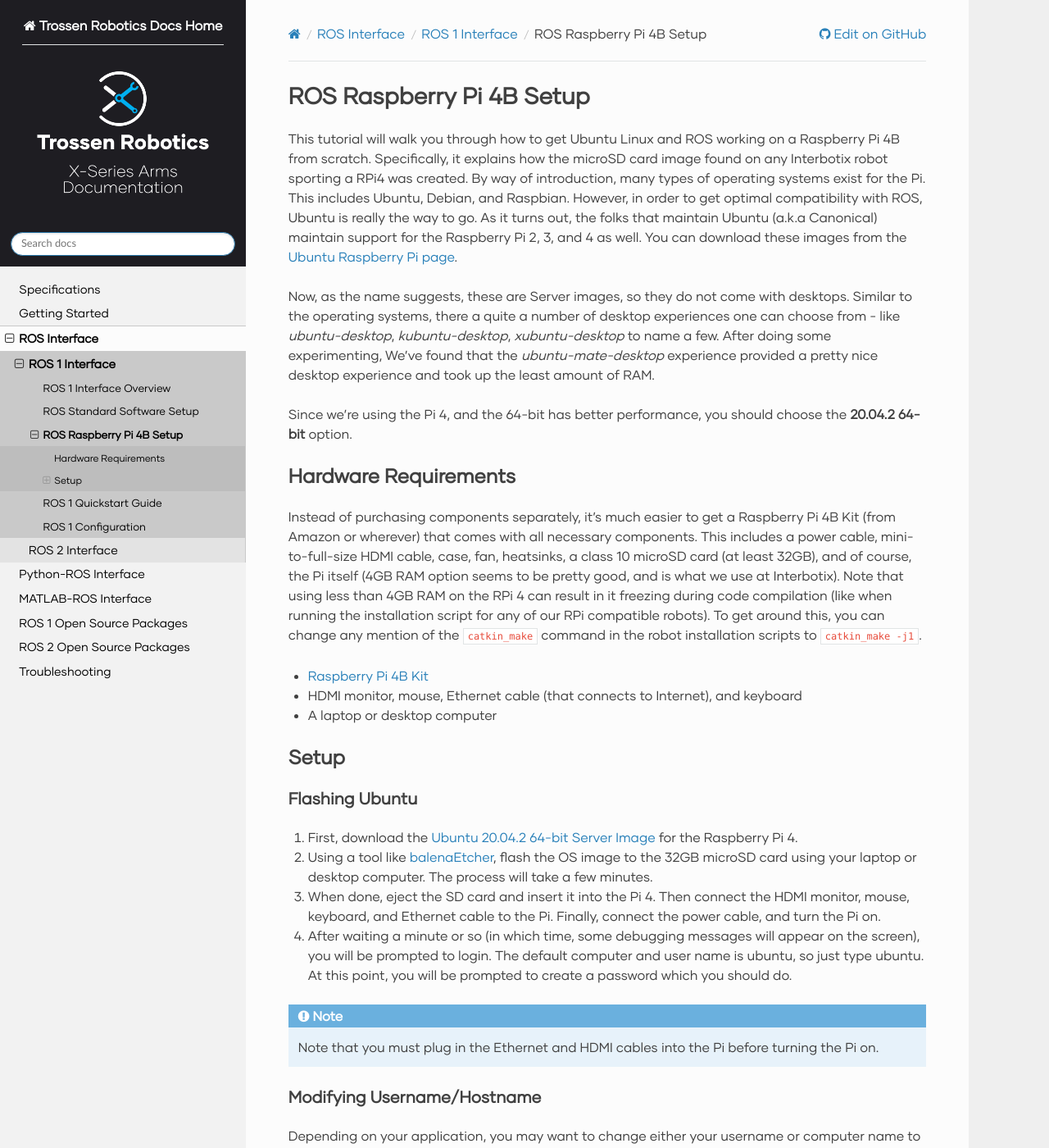
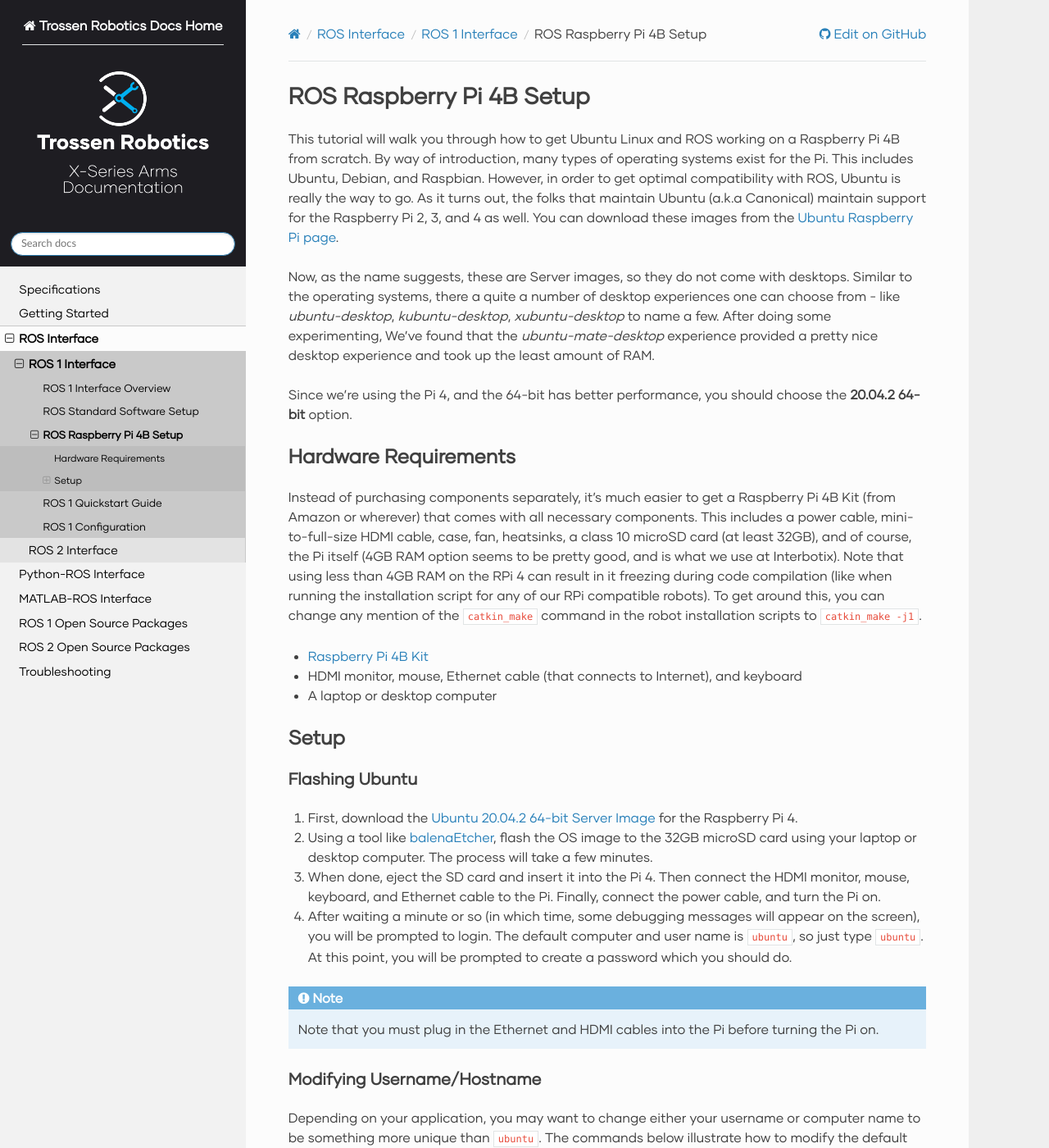
Before and after one commit to TrossenRobotics/interbotix_xsarms_docs, a Sphinx documentation site: the page built from docs/ros_interface/ros1/raspberry_pi_setup.rst, in a window 1280 px wide and 1400 px high. Shown: the whole window at 82% size. Built offline with Sphinx 7.4.7 and the Read the Docs theme 2.0.0, drawn with Linux system fonts in a browser that asks for light colours; some web fonts are replaced.

Commit message:
Modify RPi setup instructions

```diff
--- a/docs/ros_interface/ros1/raspberry_pi_setup.rst
+++ b/docs/ros_interface/ros1/raspberry_pi_setup.rst
@@ -3,12 +3,11 @@ ROS Raspberry Pi 4B Setup
 =========================
 
 This tutorial will walk you through how to get Ubuntu Linux and ROS working on a Raspberry Pi 4B
-from scratch. Specifically, it explains how the microSD card image found on any Interbotix robot
-sporting a RPi4 was created. By way of introduction, many types of operating systems exist for the
-Pi. This includes Ubuntu, Debian, and Raspbian. However, in order to get optimal compatibility with
-ROS, Ubuntu is really the way to go. As it turns out, the folks that maintain Ubuntu (a.k.a
-Canonical) maintain support for the Raspberry Pi 2, 3, and 4 as well. You can download these images
-from the `Ubuntu Raspberry Pi page`_.
+from scratch. By way of introduction, many types of operating systems exist for the Pi. This
+includes Ubuntu, Debian, and Raspbian. However, in order to get optimal compatibility with ROS,
+Ubuntu is really the way to go. As it turns out, the folks that maintain Ubuntu (a.k.a Canonical)
+maintain support for the Raspberry Pi 2, 3, and 4 as well. You can download these images from the
+`Ubuntu Raspberry Pi page`_.
 
 .. _Ubuntu Raspberry Pi page: https://ubuntu.com/download/raspberry-pi
 
@@ -45,16 +44,15 @@ Setup
 Flashing Ubuntu
 ---------------
 
-1.  First, download the `Ubuntu 20.04.2 64-bit Server Image`_ for the Raspberry
-    Pi 4.
-2.  Using a tool like `balenaEtcher`_, flash the OS image to the 32GB microSD
-    card using your laptop or desktop computer. The process will take a few
-    minutes.
+1.  First, download the `Ubuntu 20.04.2 64-bit Server Image`_ for the Raspberry Pi 4.
+2.  Using a tool like `balenaEtcher`_, flash the OS image to the 32GB microSD card using your
+    laptop or desktop computer. The process will take a few minutes.
 3.  When done, eject the SD card and insert it into the Pi 4. Then connect the HDMI monitor, mouse,
     keyboard, and Ethernet cable to the Pi. Finally, connect the power cable, and turn the Pi on.
 4.  After waiting a minute or so (in which time, some debugging messages will appear on the
-    screen), you will be prompted to login. The default computer and user name is ubuntu, so just
-    type ubuntu. At this point, you will be prompted to create a password which you should do.
+    screen), you will be prompted to login. The default computer and user name is ``ubuntu``, so
+    just type ``ubuntu``. At this point, you will be prompted to create a password which you should
+    do.
 
 .. note::
 
```
Also changed, not shown: docs/ros_interface/ros1/software_setup.rst (+9 -15 lines).
